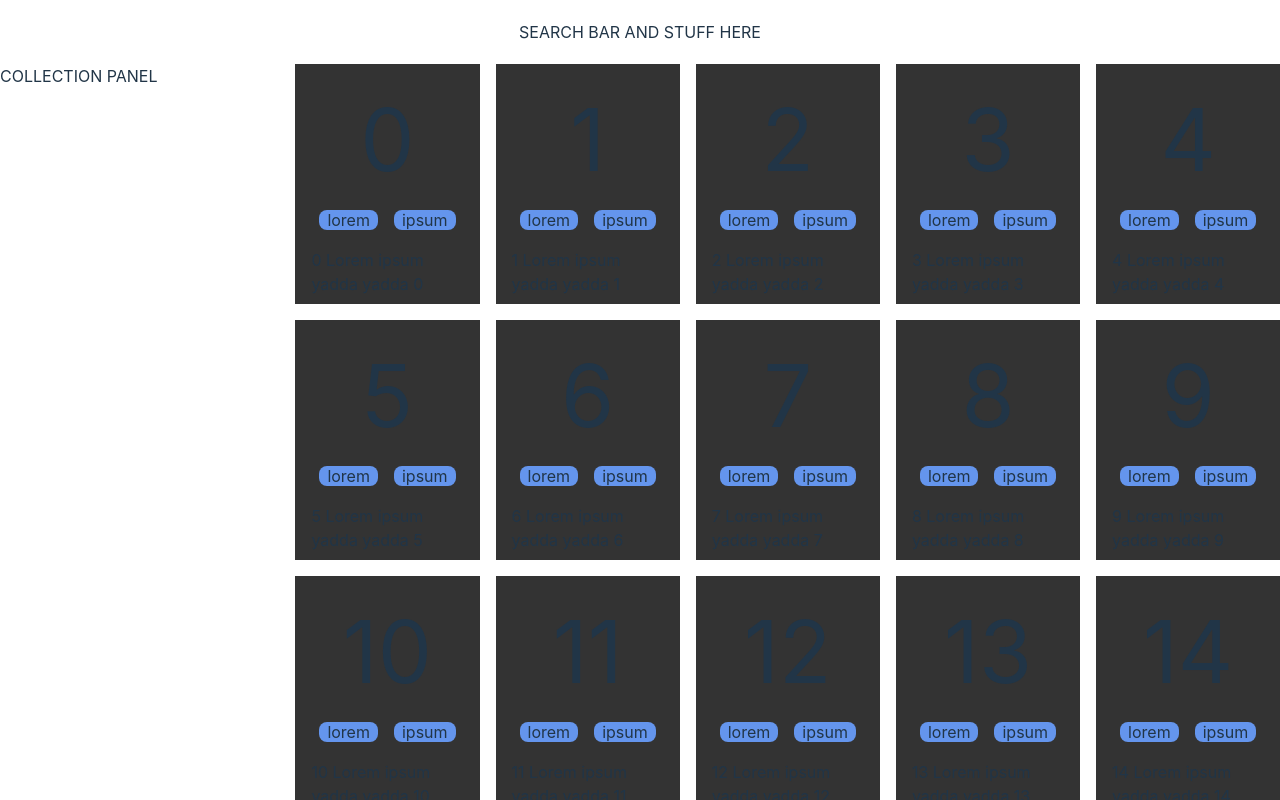
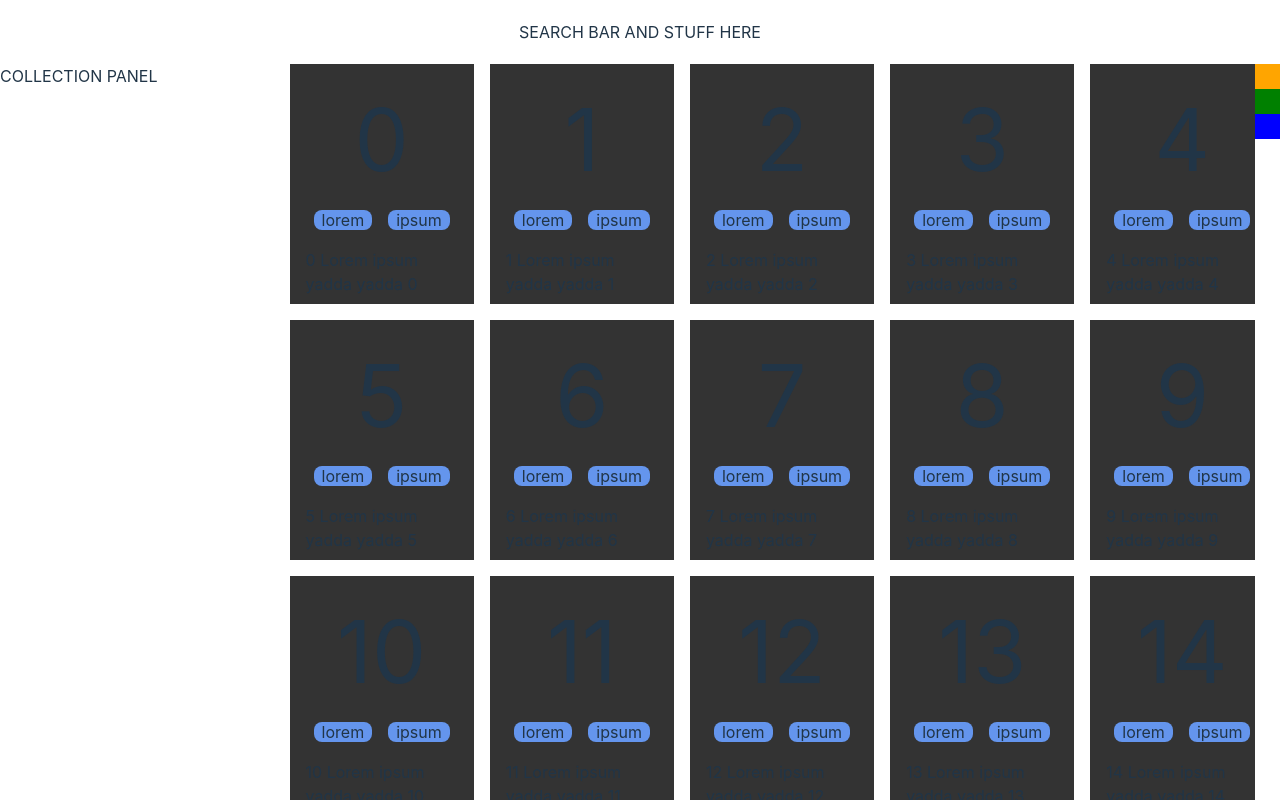
Before and after one commit to andrew-nowak/infinigrid, a React (Vite) app: page / in a window 1280 px wide. Built offline with nearby package versions, Linux system fonts and the light colour scheme.

Commit message:
wip scrolling

```diff
--- a/src/Grid.tsx
+++ b/src/Grid.tsx
@@ -152,7 +152,8 @@ export function Grid<T>({
   const rowTemplate = `repeat(${Math.ceil(PAGE_MAX_ELS / columnCount)}, ${Card.height}px)`;
 
   return (
-    <div ref={outerEl} style={{ overflowY: 'scroll', width: '100%' }}>
+    <>
+      <div ref={outerEl} style={{ overflowY: 'scroll', width: '100%' }} className="hide-scrollbar">
         <div
           ref={r}
           style={{
@@ -169,9 +170,7 @@ export function Grid<T>({
             (i, l) =>
               !!i && <CardBack key={l} row={l / columnCount} col={l % columnCount}>{
                 ("value" in i ? (
-                <Card
-                  {...i.value}
-                />
+                  <Card {...i.value} />
                 ) : (
                   <p>LOADING</p>
                 ))
@@ -179,5 +178,11 @@ export function Grid<T>({
           )}
         </div>
       </div>
+      <div>
+        <div style={{ backgroundColor: 'orange', width: '25px', height: '25px' }}></div>
+        <div style={{ backgroundColor: 'green', width: '25px', height: '25px' }}></div>
+        <div style={{ backgroundColor: 'blue', width: '25px', height: '25px' }}></div>
+      </div>
+    </>
   );
 };
--- a/src/index.css
+++ b/src/index.css
@@ -78,3 +78,10 @@ html {
 *:after {
   box-sizing: inherit;
 }
+
+.hide-scrollbar {
+  scrollbar-width: none;
+}
+.hide-scrollbar::-webkit-scrollbar {
+  display: none;
+}
```
Lines whose indentation alone changed are shown as unchanged.
